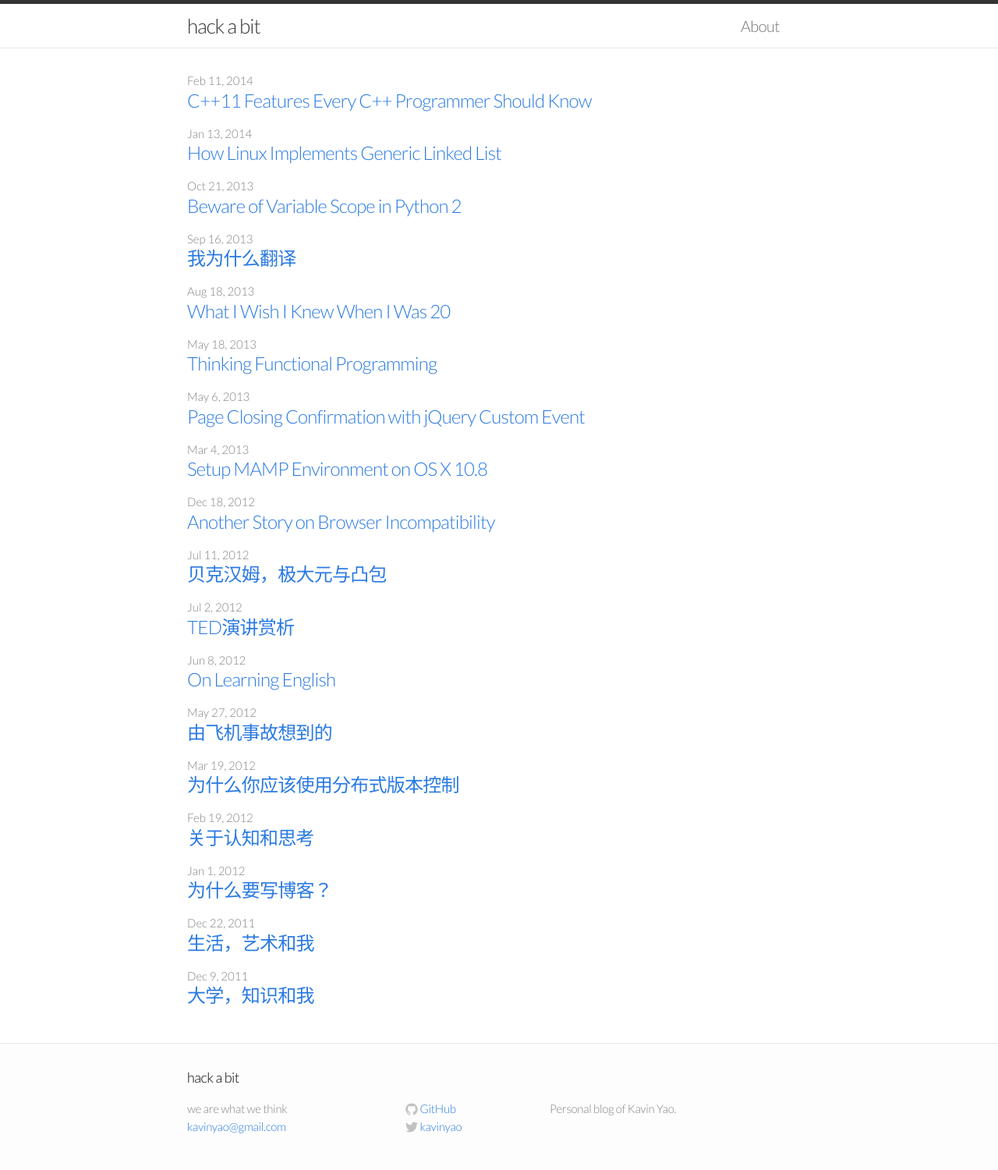
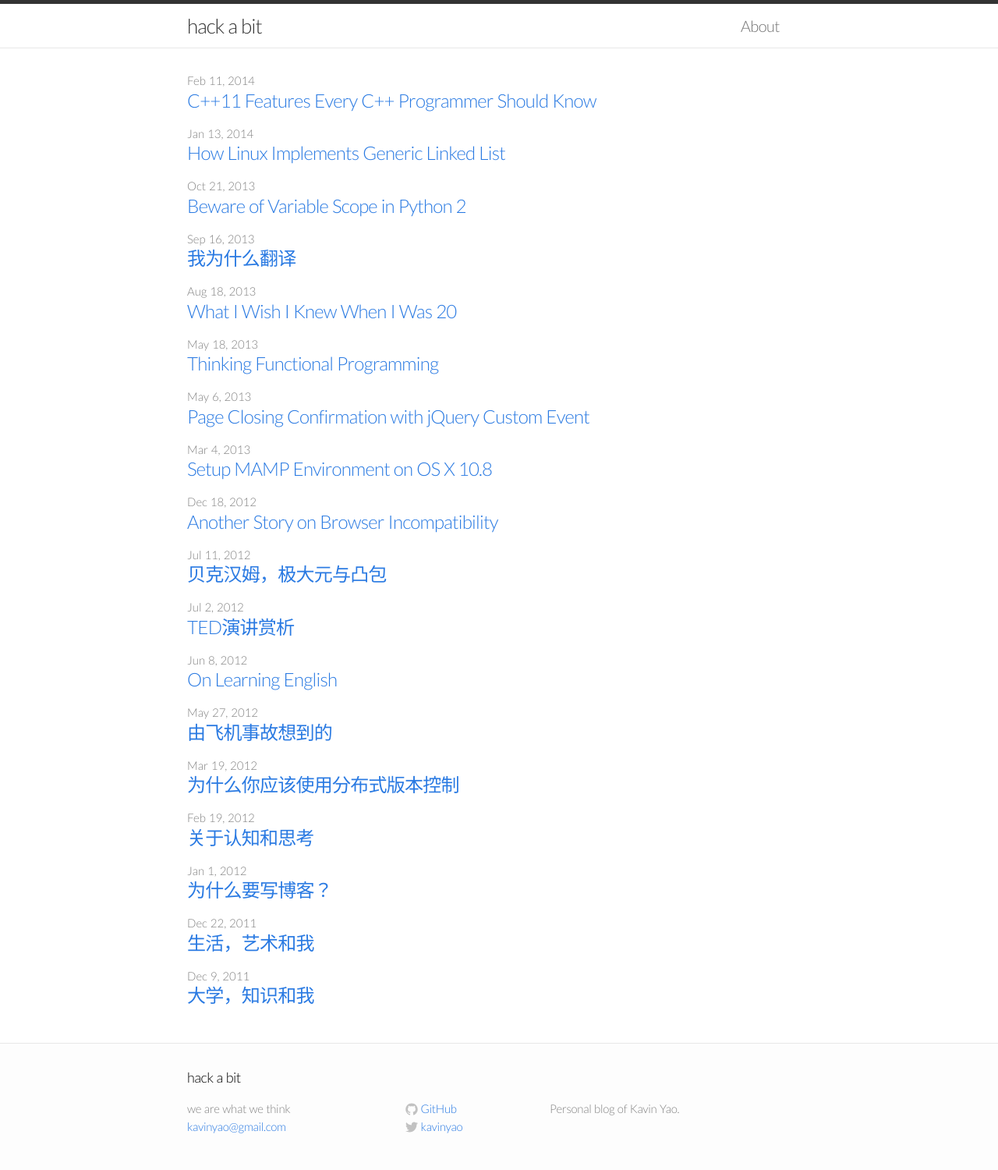
Before and after one commit to kavinyao/hackab.it, a Jekyll site: the page built from index.html, in a window 1280 px wide. Shown: the whole page at 78% size. Built offline with Jekyll 4.4.1, drawn with Linux system fonts in a browser that asks for light colours.

Commit message:
add word spacing

```diff
--- a/css/main.css
+++ b/css/main.css
@@ -13,6 +13,7 @@ body {
   font-size: 20px;
   line-height: 1.5;
   font-weight: 300;
+  word-spacing: 1px;
   background-color: #fdfdfd;
 }
 
```
